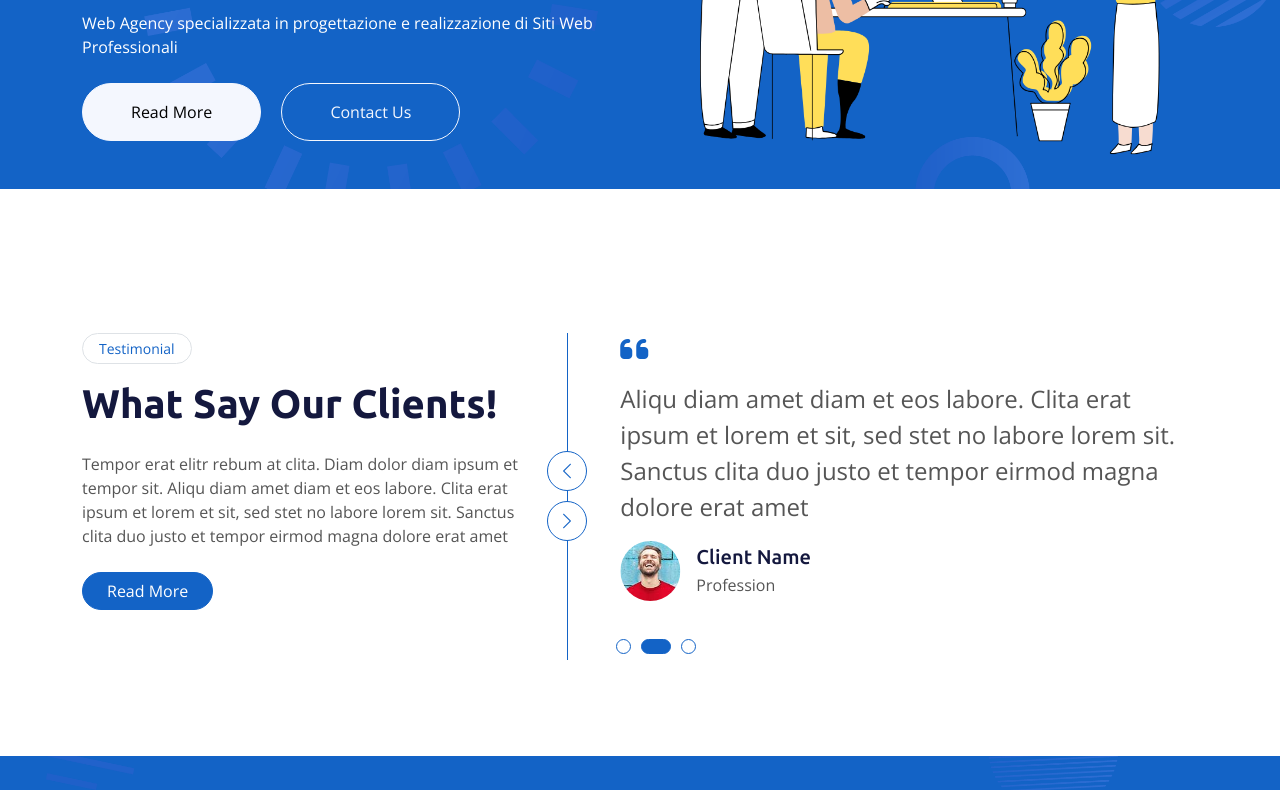
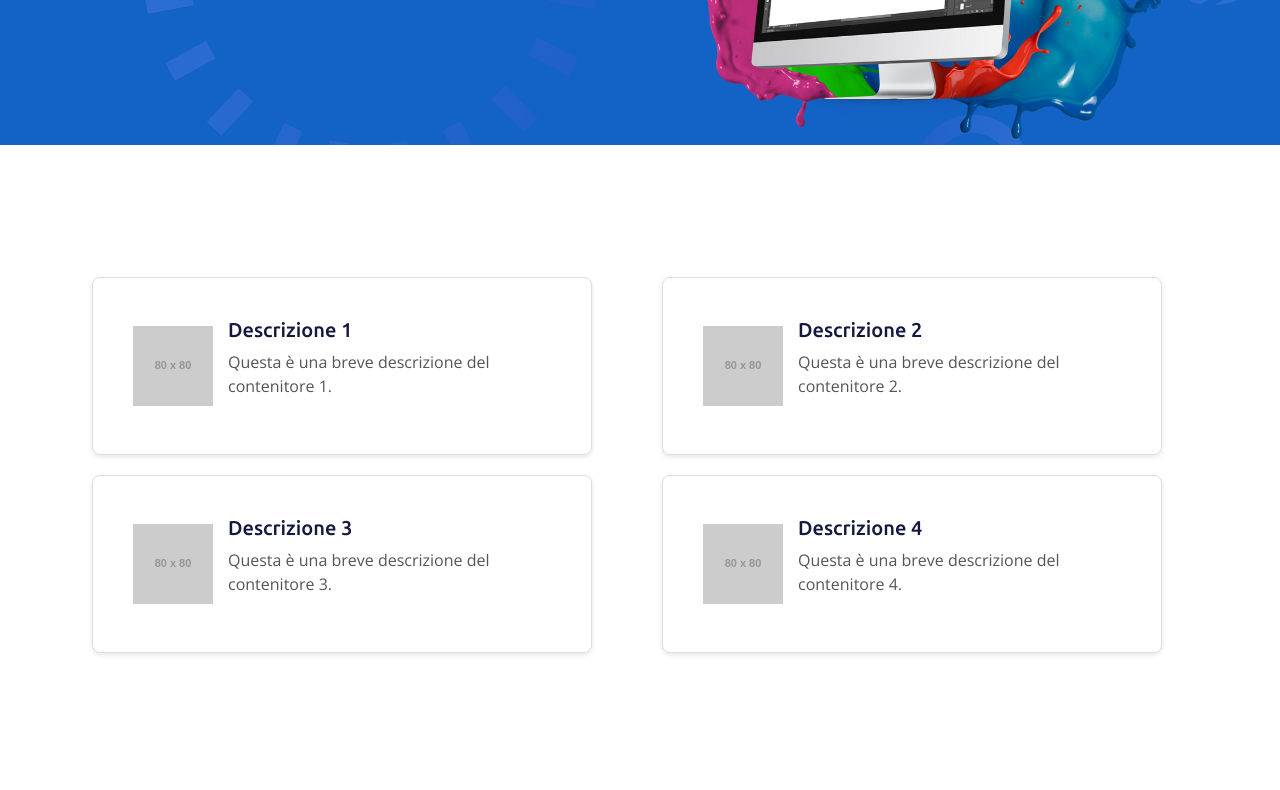
Before and after one commit to roberto-git70/Mio-Sito-bootstrap, a plain HTML site: page il-nostro-metodo.html in a window 1280 px wide. Shown: the part 406-1196 px from the top of the page. Drawn offline with nearby package versions, Linux system fonts and the light colour scheme; placeholder pictures from the web are drawn by us.

Commit message:
Sito Bootstrap

```diff
--- a/css/style.css
+++ b/css/style.css
@@ -155,7 +155,7 @@ h6,
     margin-top: -75px;
     background: url(../img/bg-hero.png) center center no-repeat;
     background-size: cover;
-}
+    }
 
 .hero-header .breadcrumb-item+.breadcrumb-item::before {
     color: var(--light);
@@ -305,6 +305,30 @@ h6,
     height: 2em;
     max-width: 50em;
     border-radius: 2em;
+}
+
+.container-center {
+    display: flex;
+    justify-content: center;
+    align-items: center;
+    min-height: 100vh;
+    padding-bottom: 20%;
+}
+.content-box {
+    display: flex;
+    align-items: center;
+    border: 1px solid #ddd;
+    padding: 40px;
+    margin: 10px;
+    border-radius: 8px;
+    box-shadow: 0 2px 5px rgba(0, 0, 0, 0.1);
+    width: 100%;
+    max-width: 500px;
+}
+.content-box img {
+    max-width: 80px;
+    max-height: 80px;
+    margin-right: 15px;
 }
 
 /*** Newsletter ***/
--- a/il-nostro-metodo.html
+++ b/il-nostro-metodo.html
@@ -7,7 +7,6 @@
   <meta name="viewport" content="width=device-width, initial-scale=1" />
   <meta content="" name="keywords" />
   <meta content="" name="description" />
-
 
   <!-- Favicon -->
 
@@ -36,7 +35,6 @@
     <script src="https://cdn.jsdelivr.net/npm/bootstrap@5.3.3/dist/js/bootstrap.bundle.min.js"
     integrity="sha384-YvpcrYf0tY3lHB60NNkmXc5s9fDVZLESaAA55NDzOxhy9GkcIdslK1eN7N6jIeHz"
     crossorigin="anonymous"></script>
-
 
   <!-- Customized Bootstrap Stylesheet -->
   <link href="css/bootstrap.min.css" rel="stylesheet" />
@@ -100,28 +98,26 @@
     <div class="container pt-5">
       <div class="row g-5 pt-5">
         <div class="col-lg-6 align-self-center text-center text-lg-start mb-lg-5">
-          <div class="btn btn-sm border rounded-pill text-white px-3 mb-3 animated slideInRight">
-            Web Design Agency
+          <div class="">
+
         </div>
 
           <h1 class="display-4 text-white mb-4 animated slideInRight">
-            Soluzioni Professionali per il Web Design
+            Il Nostro Metodo
           </h1>
           <p class="text-white mb-4 animated slideInRight">
-            Web Agency specializzata in progettazione e realizzazione di Siti
-            Web Professionali
+            Mettiamo la creatività al centro di ogni progetto
           </p>
-          <a href="" class="btn btn-light py-sm-3 px-sm-5 rounded-pill me-3 animated slideInRight">Read More</a>
-          <a href="" class="btn btn-outline-light py-sm-3 px-sm-5 rounded-pill animated slideInRight">Contact Us</a>
+         <!--  <a href="" class="btn btn-light py-sm-3 px-sm-5 rounded-pill me-3 animated slideInRight">Read More</a>
+          <a href="" class="btn btn-outline-light py-sm-3 px-sm-5 rounded-pill animated slideInRight">Contact Us</a> -->
         </div>
         <div class="col-lg-6 align-self-end text-center text-lg-end">
-          <img class="img-fluid" src="img/Img-1.png" alt="team" width="800" height="800" />
+          <img class="img-fluid" src="img/metod-1.png" alt="team" width="800" height="800" />
         </div>
       </div>
     </div>
   </div>
   <!-- Hero End -->
-
 
     <!-- Full Screen Search Start -->
     <div class="modal fade" id="searchModal" tabindex="-1">
@@ -143,83 +139,54 @@
     </div>
 <!-- Full Screen Search End -->
 
-
-   <!-- Service Start -->
-   <!--  <div class="container-fluid bg-light py-5">
-        <div class="container py-5">
-            <div class="row g-5 align-items-center">
-                <div class="col-lg-5 wow fadeIn" data-wow-delay="0.1s">
-                    <div class="btn btn-sm border rounded-pill text-primary px-3 mb-3">Our Services</div>
-                    <h1 class="mb-4">Our Excellent AI Solutions for Your Business</h1>
-                    <p class="mb-4">Tempor erat elitr rebum at clita. Diam dolor diam ipsum et tempor sit. Aliqu diam
-                        amet diam et eos labore. Clita erat ipsum et lorem et sit, sed stet no labore lorem sit. Sanctus
-                        clita duo justo et tempor eirmod magna dolore erat amet</p>
-                    <a class="btn btn-primary rounded-pill px-4" href="">Read More</a>
-                </div>
-                <div class="col-lg-7">
-                    <div class="row g-4">
+        <div class="container container-center">
+            <div class="row">
+                <!-- Primo contenitore -->
                 <div class="col-md-6">
-                            <div class="row g-4">
-                                <div class="col-12 wow fadeIn" data-wow-delay="0.1s">
-                                    <div class="service-item d-flex flex-column justify-content-center text-center rounded">
-                                        <div class="service-icon btn-square">
-                                            <i class="fa fa-home fa-2x"></i>
-                                        </div>
-                                        <h5 class="mb-3">Robotic Automation</h5>
-                                        <p>Erat ipsum justo amet duo et elitr dolor, est duo duo eos lorem sed diam stet
-                                            diam sed stet lorem.</p>
-                                        <a class="btn px-3 mt-auto mx-auto" href="">Read More</a>
-                                    </div>
-                                </div>
-                                <div class="col-12 wow fadeIn" data-wow-delay="0.5s">
-                                    <div class="service-item d-flex flex-column justify-content-center text-center rounded">
-                                        <div class="service-icon btn-square">
-                                            <i class="fa fa-home fa-2x"></i>
-                                        </div>
-                                        <h5 class="mb-3">Machine learning</h5>
-                                        <p>Erat ipsum justo amet duo et elitr dolor, est duo duo eos lorem sed diam stet
-                                            diam sed stet lorem.</p>
-                                        <a class="btn px-3 mt-auto mx-auto" href="">Read More</a>
+                    <div class="content-box">
+                        <img src="https://via.placeholder.com/80" alt="Immagine 1">
+                        <div>
+                            <h5>Descrizione 1</h5>
+                            <p>Questa è una breve descrizione del contenitore 1.</p>
                         </div>
                     </div>
                 </div>
-                        </div>
-                        <div class="col-md-6 pt-md-4">
-                            <div class="row g-4">
-                                <div class="col-12 wow fadeIn" data-wow-delay="0.3s">
-                                    <div class="service-item d-flex flex-column justify-content-center text-center rounded">
-                                        <div class="service-icon btn-square">
-                                            <i class="fa fa-home fa-2x"></i>
-                                        </div>
-                                        <h5 class="mb-3">Education & Science</h5>
-                                        <p>Erat ipsum justo amet duo et elitr dolor, est duo duo eos lorem sed diam stet
-                                            diam sed stet lorem.</p>
-                                        <a class="btn px-3 mt-auto mx-auto" href="">Read More</a>
+                <!-- Secondo contenitore -->
+                <div class="col-md-6">
+                    <div class="content-box">
+                        <img src="https://via.placeholder.com/80" alt="Immagine 2">
+                        <div>
+                            <h5>Descrizione 2</h5>
+                            <p>Questa è una breve descrizione del contenitore 2.</p>
                         </div>
                     </div>
-                                <div class="col-12 wow fadeIn" data-wow-delay="0.7s">
-                                    <div class="service-item d-flex flex-column justify-content-center text-center rounded">
-                                        <div class="service-icon btn-square">
-                                            <i class="fa fa-home fa-2x"></i>
                 </div>
-                                        <h5 class="mb-3">Predictive Analysis</h5>
-                                        <p>Erat ipsum justo amet duo et elitr dolor, est duo duo eos lorem sed diam stet
-                                            diam sed stet lorem.</p>
-                                        <a class="btn px-3 mt-auto mx-auto" href="">Read More</a>
+                <!-- Terzo contenitore -->
+                <div class="col-md-6">
+                    <div class="content-box">
+                        <img src="https://via.placeholder.com/80" alt="Immagine 3">
+                        <div>
+                            <h5>Descrizione 3</h5>
+                            <p>Questa è una breve descrizione del contenitore 3.</p>
+                        </div>
+                    </div>
+                </div>
+                <!-- Quarto contenitore -->
+                <div class="col-md-6">
+                    <div class="content-box">
+                        <img src="https://via.placeholder.com/80" alt="Immagine 4">
+                        <div>
+                            <h5>Descrizione 4</h5>
+                            <p>Questa è una breve descrizione del contenitore 4.</p>
                         </div>
                     </div>
                 </div>
             </div>
         </div>
-                </div>
-            </div>
-        </div>
-    </div> -->
-    <!-- Service End -->
 
 
     <!-- Testimonial Start -->
-    <div class="container-xxl py-5">
+    <!-- <div class="container-xxl py-5">
         <div class="container py-5">
             <div class="row g-5">
                 <div class="col-lg-5 wow fadeIn" data-wow-delay="0.1s">
@@ -272,7 +239,7 @@
                 </div>
             </div>
         </div>
-    </div>
+    </div> -->
     <!-- Testimonial End -->
 
 
```
Also changed, not shown: chi-siamo.html (+3 -0 lines), index.html (+1 -2 lines), img/metod-1.png (added). Lines whose indentation alone changed are shown as unchanged.
